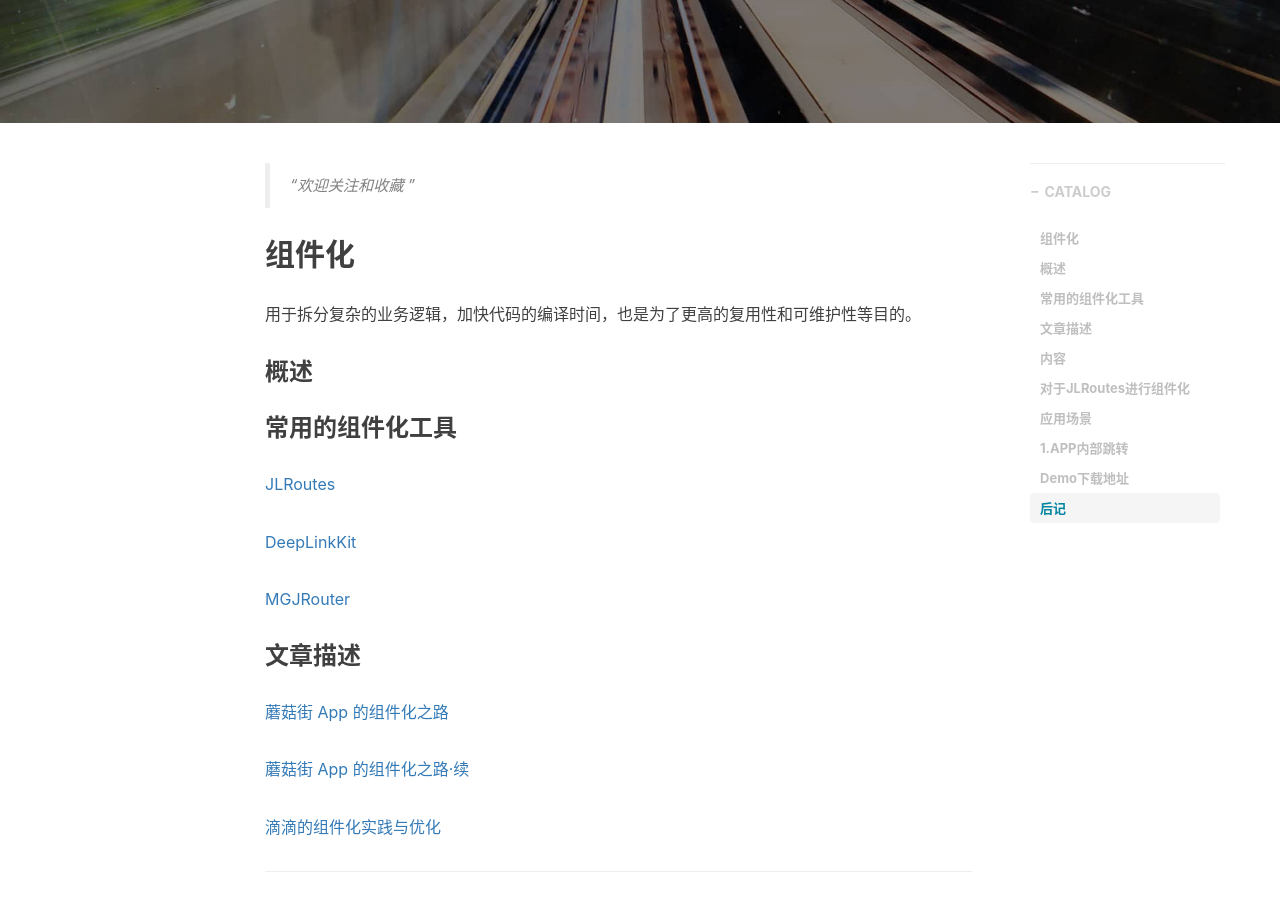
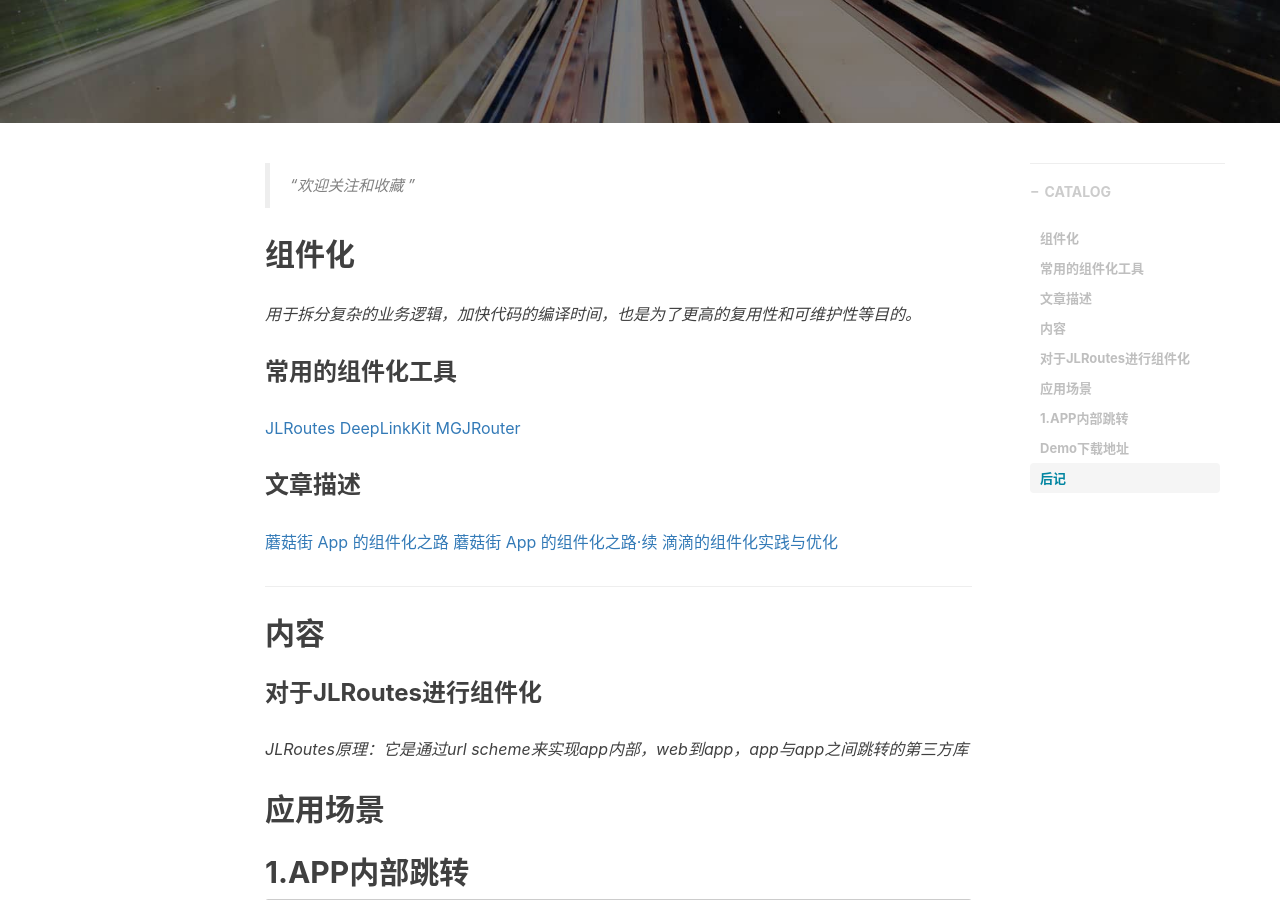
Before and after one commit to wangpt/wangpt.github.io, a Jekyll site: the page built from _posts/2018-08-30-routes-mark.markdown, in a window 1280 px wide and 900 px high, scrolled down 400 px. Built offline with Jekyll 4.4.1, drawn with Linux system fonts in a browser that asks for light colours; nearby versions of some CDN libraries; comment, search, counter and statistics services are not loaded.

Commit message:
change route

```diff
--- a/_posts/2018-08-30-routes-mark.markdown
+++ b/_posts/2018-08-30-routes-mark.markdown
@@ -15,30 +15,22 @@ tags:
 
 
 ## 组件化
-用于拆分复杂的业务逻辑，加快代码的编译时间，也是为了更高的复用性和可维护性等目的。
+*用于拆分复杂的业务逻辑，加快代码的编译时间，也是为了更高的复用性和可维护性等目的。*
 
-### 概述
 ### 常用的组件化工具
-
 [JLRoutes](https://github.com/joeldev/JLRoutes)
-
 [DeepLinkKit](https://github.com/button/DeepLinkKit)
-
 [MGJRouter](https://github.com/meili/MGJRouter)
 
 ### 文章描述
 [蘑菇街 App 的组件化之路](https://www.jianshu.com/p/cdf94a963c27)
-
 [蘑菇街 App 的组件化之路·续](https://blog.csdn.net/daiyelang/article/details/51648004)
-
 [滴滴的组件化实践与优化](http://www.infoq.com/cn/articles/xiaojukeji-component-practice-and-optimization)
 
 ---
 
-
 ## 内容
 ### 对于JLRoutes进行组件化
-
 *JLRoutes原理：它是通过url scheme来实现app内部，web到app，app与app之间跳转的第三方库*
 
 ## 应用场景
```
